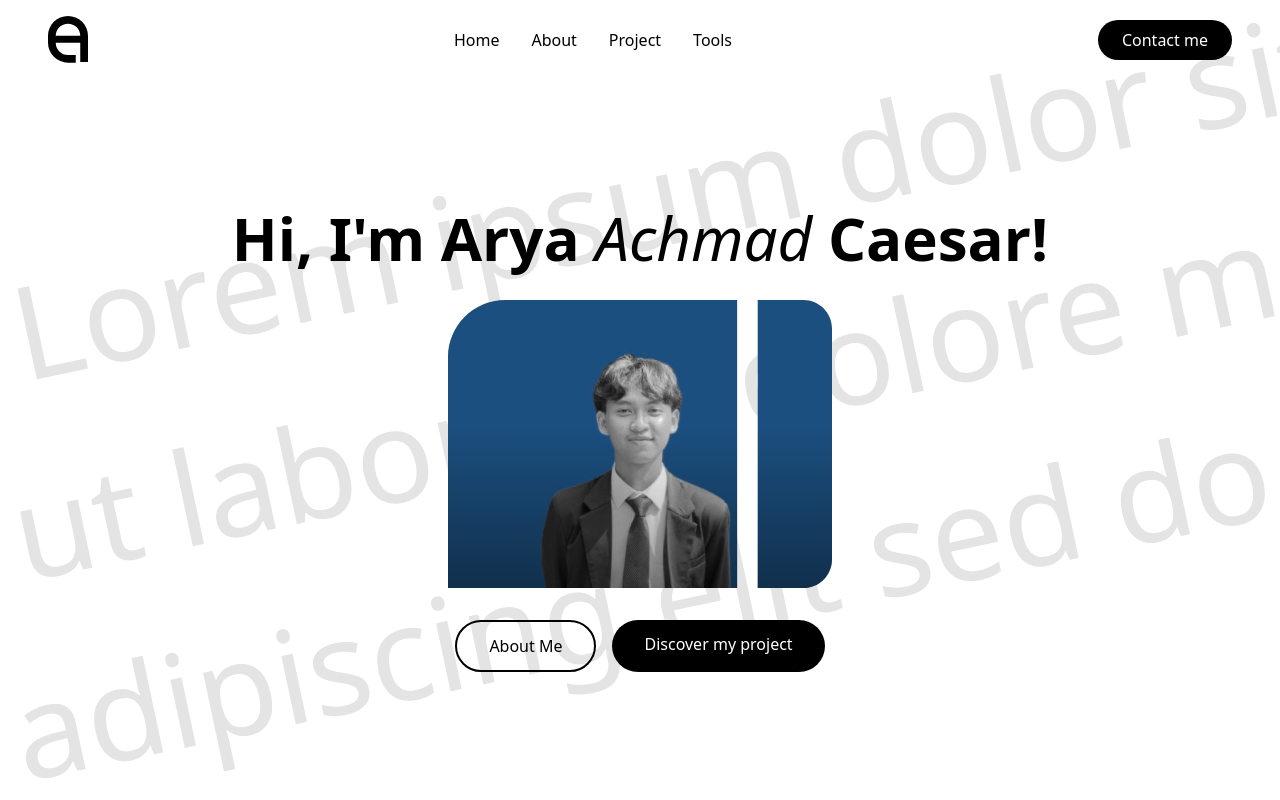
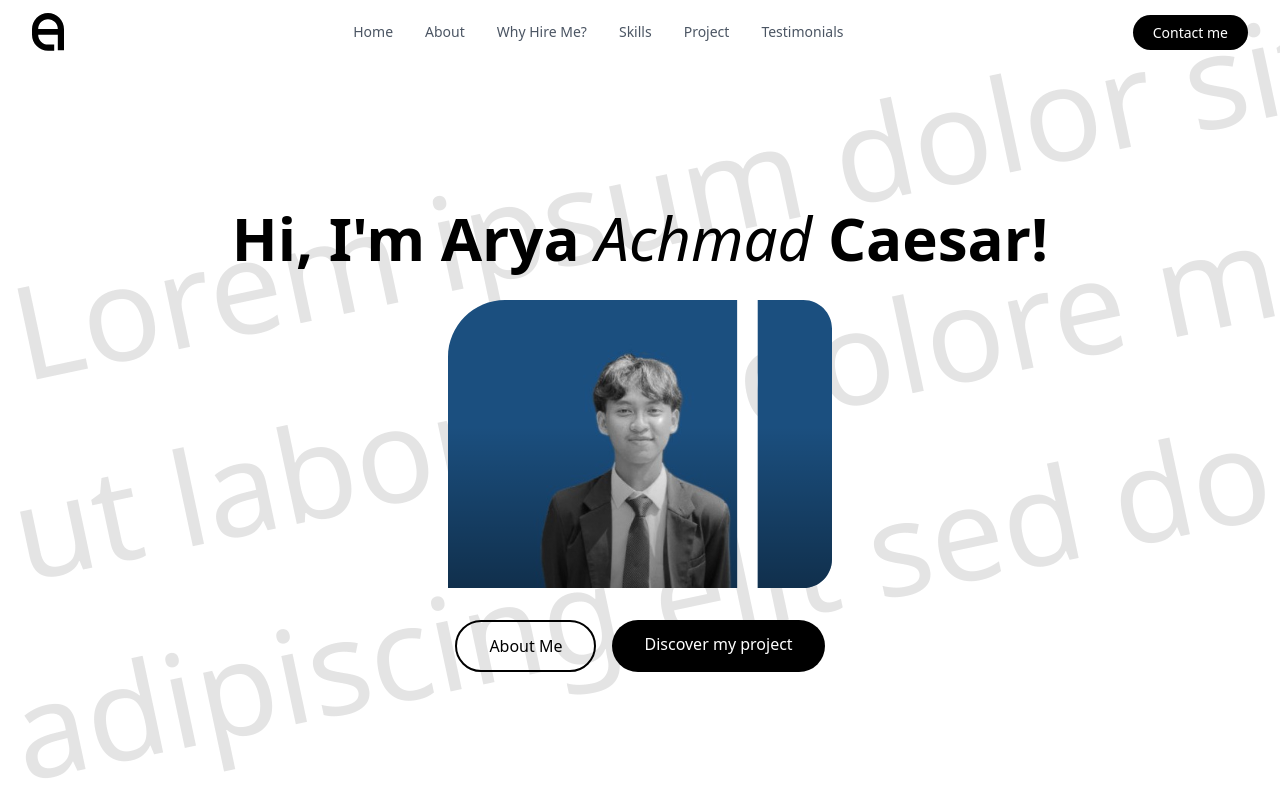
Before and after one commit to aryacaesars/portfolio, a Next.js app: page / in a window 1280 px wide. Shown: the top 800 px of the page. Built offline with nearby package versions, Linux system fonts and the light colour scheme.

Commit message:
neo update

```diff
--- a/app/page.js
+++ b/app/page.js
@@ -24,10 +24,10 @@ export default function Home() {
       <Navbar />
       <HeroSection />
       <AboutSection />
+      <Why />
       <Skills />
-      <Why />
+      <ProjectSection projects={projects} />
       <Testimonials />
-      <ProjectSection projects={projects} />
       <ContactSection />
       <Footer />
     </div>
--- a/components/ContactSection.js
+++ b/components/ContactSection.js
@@ -28,8 +28,11 @@ export default function ContactSection() {
   };
 
   return (
-    <section id="contact" className="max-w-md md:max-w-3xl mx-6 md:mx-auto p-8 md:p-8 mb-16 mt-16 border-2 border-gray-900 rounded-[40px] bg-white">
-      <h2 className="text-4xl font-bold mb-2 text-black text-center">Let's Work Together</h2>
+    <section
+      id="contact"
+      className="max-w-md md:max-w-3xl mx-6 md:mx-auto p-8 md:p-8 my-16 sm:my-20 border-2 border-gray-900 rounded-[40px] bg-white scroll-mt-24"
+    >
+      <h2 className="text-4xl font-bold text-black text-center">Let's Work Together</h2>
       <p className="text-base mb-8 text-gray-700 text-center">
         Have a project in mind? Let's discuss how I can help bring your ideas to life.
       </p>
@@ -69,7 +72,7 @@ export default function ContactSection() {
             className="w-full p-3 border border-gray-300 rounded-md text-base outline-none bg-white transition-all duration-200 hover:border-gray-700 focus:border-black focus:ring-1"
           />
         </div>
-        <button type="submit" className="bg-black text-white border-none p-3 text-base rounded-md cursor-pointer transition-opacity duration-200 hover:opacity-90">
+        <button type="submit" className="bg-black text-white border-none p-3 text-base rounded-full cursor-pointer transition-opacity duration-200 hover:opacity-90">
           Send Message
         </button>
       </form>
--- a/components/Footer.js
+++ b/components/Footer.js
@@ -1,4 +1,5 @@
 import Link from "next/link"
+import Image from "next/image" // Add this import
 import { Github, Linkedin, Instagram } from "lucide-react"
 
 export default function Footer() {
@@ -9,13 +10,23 @@ export default function Footer() {
           {/* Brand */}
           <div className="space-y-4">
             <div className="flex items-center gap-2">
-              <div className="relative w-10 h-10">
-                <div className="absolute inset-0 bg-white rounded-lg rotate-45"></div>
-                <div className="absolute inset-0 flex items-center justify-center text-black font-bold text-xl">A</div>
-              </div>
-              <span className="font-semibold text-lg">Arya Design</span>
+              <Link href="/" className="text-4xl font-bold z-50">
+                <Image src="/footer-logo.svg" alt="Logo" width={40} height={40} className="text-black" />
+              </Link>
             </div>
             <p className="text-gray-400">Creating digital experiences that make a difference.</p>
+            {/* Social Media Icons */}
+            <div className="flex gap-4 pt-2">
+              <a href="#" className="text-gray-400 hover:text-white transition-colors">
+                <Github className="w-5 h-5" />
+              </a>
+              <a href="#" className="text-gray-400 hover:text-white transition-colors">
+                <Linkedin className="w-5 h-5" />
+              </a>
+              <a href="#" className="text-gray-400 hover:text-white transition-colors">
+                <Instagram className="w-5 h-5" />
+              </a>
+            </div>
           </div>
 
           {/* Quick Links */}
@@ -28,49 +39,17 @@ export default function Footer() {
               <Link href="#about" className="block text-gray-400 hover:text-white">
                 About
               </Link>
-              <Link href="#portfolio" className="block text-gray-400 hover:text-white">
-                Portfolio
+              <Link href="#why" className="block text-gray-400 hover:text-white">
+                Why Hire Me?
+              </Link>
+              <Link href="#skills" className="block text-gray-400 hover:text-white">
+                Skills
+              </Link>
+              <Link href="#project" className="block text-gray-400 hover:text-white">
+                Project
               </Link>
               <Link href="#contact" className="block text-gray-400 hover:text-white">
                 Contact
-              </Link>
-            </div>
-          </div>
-
-          {/* Services */}
-          <div>
-            <h4 className="font-semibold mb-4">Services</h4>
-            <div className="space-y-2">
-              <Link href="#" className="block text-gray-400 hover:text-white">
-                UI/UX Design
-              </Link>
-              <Link href="#" className="block text-gray-400 hover:text-white">
-                Web Development
-              </Link>
-              <Link href="#" className="block text-gray-400 hover:text-white">
-                Mobile Development
-              </Link>
-              <Link href="#" className="block text-gray-400 hover:text-white">
-                Branding
-              </Link>
-            </div>
-          </div>
-
-          {/* Legal */}
-          <div>
-            <h4 className="font-semibold mb-4">Legal</h4>
-            <div className="space-y-2">
-              <Link href="#" className="block text-gray-400 hover:text-white">
-                Privacy Policy
-              </Link>
-              <Link href="#" className="block text-gray-400 hover:text-white">
-                Terms of Service
-              </Link>
-              <Link href="#" className="block text-gray-400 hover:text-white">
-                Cookie Policy
-              </Link>
-              <Link href="#" className="block text-gray-400 hover:text-white">
-                Sitemap
               </Link>
             </div>
           </div>
@@ -78,17 +57,6 @@ export default function Footer() {
 
         <div className="border-t border-gray-800 mt-8 pt-8 flex flex-col sm:flex-row justify-between items-center gap-4">
           <p className="text-gray-400">© 2024 Arya Design. All rights reserved.</p>
-          <div className="flex gap-4">
-            <a href="#" className="text-gray-400 hover:text-white">
-              <Github className="w-5 h-5" />
-            </a>
-            <a href="#" className="text-gray-400 hover:text-white">
-              <Linkedin className="w-5 h-5" />
-            </a>
-            <a href="#" className="text-gray-400 hover:text-white">
-              <Instagram className="w-5 h-5" />
-            </a>
-          </div>
         </div>
       </div>
     </footer>
--- a/components/Navbar.js
+++ b/components/Navbar.js
@@ -19,69 +19,101 @@ export default function Navbar() {
     setIsMenuOpen(false);
   };
 
+  const navItems = [
+    { href: "#home", label: "Home" },
+    { href: "#about", label: "About" },
+    { href: "#why", label: "Why Hire Me?" },
+    { href: "#skills", label: "Skills" },
+    { href: "#project", label: "Project" },
+    { href: "#testimonials", label: "Testimonials" },
+
+
+  ];
+
   return (
     <nav
+      style={{ height: '64px' }} // Add explicit height
       className={`fixed top-0 left-0 right-0 z-50 transition-all duration-300 ${
-        isScrolled ? "bg-white/80 backdrop-blur-sm shadow-sm" : "bg-transparent"
-      } flex items-center justify-between px-4 sm:px-6 py-4 md:px-12`}
+        isScrolled
+          ? "bg-white/90 backdrop-blur-md shadow-[0_2px_10px_rgba(0,0,0,0.04)]"
+          : "bg-transparent"
+      }`}
     >
-      <Link href="/" className="text-4xl font-bold z-50">
-        <Image src="/logo.svg" alt="Logo" width={40} height={40} className="text-black" />
+      <div className="max-w-7xl mx-auto px-4 sm:px-6 lg:px-8">
+        <div className="flex items-center justify-between h-16">
+          {/* Logo */}
+          <Link href="/" className="flex-shrink-0">
+            <Image
+              src="/logo.svg"
+              alt="Logo"
+              width={32}
+              height={32}
+              className="transition-transform hover:scale-110"
+            />
           </Link>
 
-      <div className="hidden md:flex items-center space-x-8">
-        <Link href="#home" className="text-black hover:text-gray-600">
-          Home
+          {/* Desktop Navigation - Centered */}
+          <div className="hidden md:flex items-center justify-center flex-1 mx-8">
+            {navItems.map((item) => (
+              <Link
+                key={item.href}
+                href={item.href}
+                className="text-gray-600 hover:text-black transition-colors duration-200 text-sm font-medium px-4"
+              >
+                {item.label}
               </Link>
-        <Link href="#about" className="text-black hover:text-gray-600">
-          About
-        </Link>
-        <Link href="#project" className="text-black hover:text-gray-600">
-          Project
-        </Link>
-        <Link href="#tools" className="text-black hover:text-gray-600">
-          Tools
+            ))}
+          </div>
+
+          {/* Contact Button - Right Side */}
+          <div className="hidden md:block">
+            <Link
+              href="#contact"
+              className="bg-black text-white px-5 py-2 rounded-full text-sm font-medium
+                hover:bg-gray-800 transition-all duration-200 hover:scale-105"
+            >
+              Contact me
             </Link>
           </div>
 
-      <button onClick={() => setIsMenuOpen(!isMenuOpen)} className="md:hidden z-50 p-2">
-        {isMenuOpen ? <X className="w-6 h-6" /> : <Menu className="w-6 h-6" />}
+          {/* Mobile Menu Button */}
+          <button
+            onClick={() => setIsMenuOpen(!isMenuOpen)}
+            className="md:hidden inline-flex items-center justify-center p-2 rounded-md text-gray-600
+              hover:text-black hover:bg-gray-100 transition-colors duration-200"
+          >
+            {isMenuOpen ? <X className="w-5 h-5" /> : <Menu className="w-5 h-5" />}
           </button>
+        </div>
+      </div>
 
+      {/* Mobile Menu */}
       <div
-        className={`fixed inset-0 bg-white z-40 transform transition-transform duration-300 ease-in-out ${
+        className={`md:hidden fixed inset-0 bg-white/98 backdrop-blur-sm transition-transform duration-300 ease-in-out ${
           isMenuOpen ? "translate-x-0" : "translate-x-full"
-        } md:hidden`}
+        }`}
       >
-        <div className="flex flex-col items-center justify-center h-full space-y-8">
-          <Link href="#home" onClick={closeMenu} className="text-2xl font-medium">
-            Home
+        <div className="flex flex-col items-center justify-center h-full space-y-6">
+          {navItems.map((item) => (
+            <Link
+              key={item.href}
+              href={item.href}
+              onClick={closeMenu}
+              className="text-gray-600 hover:text-black transition-colors duration-200 text-lg font-medium"
+            >
+              {item.label}
             </Link>
-          <Link href="#about" onClick={closeMenu} className="text-2xl font-medium">
-            About
-          </Link>
-          <Link href="#project" onClick={closeMenu} className="text-2xl font-medium">
-            Project
-          </Link>
-          <Link href="#tools" onClick={closeMenu} className="text-2xl font-medium">
-            Tools
-          </Link>
+          ))}
           <Link
             href="#contact"
             onClick={closeMenu}
-            className="bg-black text-white px-6 py-2 rounded-full hover:bg-gray-800 transition-colors"
+            className="bg-black text-white px-6 py-2.5 rounded-full text-lg font-medium
+              hover:bg-gray-800 transition-all duration-200 hover:scale-105"
           >
             Contact me
           </Link>
         </div>
       </div>
-
-      <Link
-        href="#contact"
-        className="hidden md:block bg-black text-white px-6 py-2 rounded-full hover:bg-gray-800 transition-colors"
-      >
-        Contact me
-      </Link>
     </nav>
   );
 }
--- a/components/Testimonials.js
+++ b/components/Testimonials.js
@@ -23,7 +23,7 @@ export const Testimonials = () => {
   ];
 
   return (
-    <section className="py-20 bg-white">
+    <section id="testimonials" className="py-20 bg-white">
       <div className="container px-4 mx-auto">
         <div className="max-w-2xl mx-auto text-center mb-16">
           <h2 className="text-4xl font-bold text-gray-900 mb-4">
--- a/components/WhySection.js
+++ b/components/WhySection.js
@@ -28,7 +28,7 @@ export default function Why() {
     ];
 
     return (
-        <section ref={containerRef} className="py-8 sm:py-20 px-4 md:px-12 bg-gray-50 min-h-lg">
+        <section id="why" ref={containerRef} className="py-8 sm:py-20 px-4 md:px-12 bg-gray-50 min-h-lg">
             <div className="max-w-6xl mx-auto">
                 <motion.h2
                     style={{
--- a/components/ui/apple-cards-carousel.jsx
+++ b/components/ui/apple-cards-carousel.jsx
@@ -124,7 +124,7 @@ export const Carousel = React.forwardRef(({ items, initialScroll = 0, isInfinite
   return (
     <CarouselContext.Provider value={{ onCardClose: handleCardClose, currentIndex }}>
       <div className="relative w-full">
-        <div className="flex w-full overflow-x-scroll overscroll-x-auto py-14 md:py-16 scroll-smooth [scrollbar-width:none]"
+        <div className="flex w-full overflow-x-scroll overscroll-x-auto py-4 md:py-4 scroll-smooth [scrollbar-width:none]"
           ref={carouselRef}
           onScroll={handleScroll}
         >
--- a/styles/globals.css
+++ /dev/null
@@ -1,3 +0,0 @@
-.group:hover .group-hover\:opacity-100 {
-  opacity: 1;
-}
```
Also changed, not shown: app/globals.css (line endings or trailing spaces), public/footer-logo.svg (added). Lines whose indentation alone changed are shown as unchanged.
